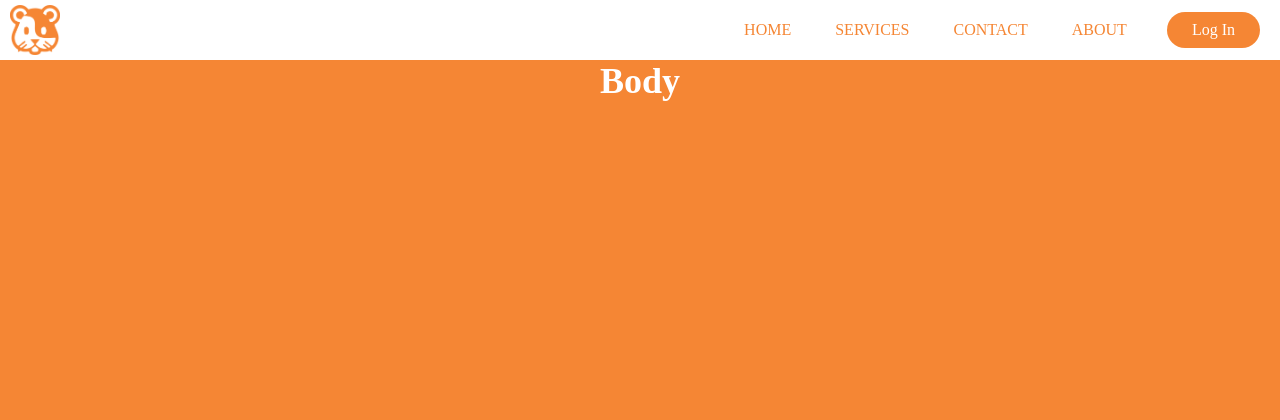
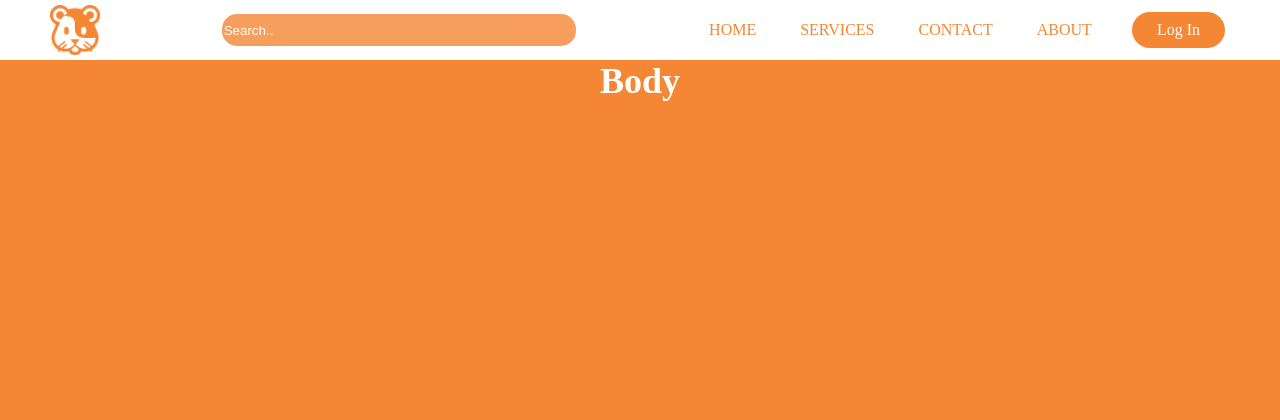
Before and after one commit to ultrx/Hamster-Project, a PHP site: page /home.html in a window 1280 px wide. Shown: the top 420 px of the page. Run offline with PHP 8.4, Linux system fonts and the light colour scheme.

Commit message:
version 1.1.8 - commit

```diff
--- a/hTML-CSS/home.css
+++ b/hTML-CSS/home.css
@@ -29,7 +29,7 @@ header{
 	height: 50px;
 	width: 50px;
 	margin-right: auto;
-	margin-left: 5px;
+	margin-left: 25px;
 	margin-top: 5px;
 	margin-bottom: 15px;
 }
@@ -62,11 +62,30 @@ header{
 	transition: all 0.3s ease 0s;
 	margin: 20px;
 	color: white;
+	margin-right: 55px;
+	outline: none;
 }
 .contact-btn:hover{
 	background-color: white;
 	color:  #f58634;
 	border: #f58634 1px solid;
+}
+.searchbar {
+	margin: auto;
+	width: 100%;
+	max-width: 350px;
+	float: left;
+	background-color: #f58634;
+	border: none;
+	height: 30px;
+	outline: none;
+	color: white;
+	background: linear-gradient(#f58634, #f58634);
+	opacity: 0.8;
+	border-radius: 15px;
+}
+::placeholder{
+	color: white;
 }
 
 
--- a/hTML-CSS/home.html
+++ b/hTML-CSS/home.html
@@ -12,6 +12,7 @@
     <div class="divHeader">
         <header>
             <a href="home.html" class="logo"><img class="logo" src="images/logo1.png" onmouseover="this.src='images/hover2.png'" onmouseout="this.src='images/logo1.png'"/></a>
+            <input class="searchbar" type="text" placeholder="Search..">
             <nav>
                 <ul class="nav_links">
                     <li><a href="home.html">HOME</a></li>
--- a/hTML-CSS/login-form.html
+++ b/hTML-CSS/login-form.html
@@ -12,6 +12,7 @@
     <div class="divHeader">
         <header>
             <a href="home.html" class="logo"><img class="logo" src="images/logo1.png" onmouseover="this.src='images/hover2.png'" onmouseout="this.src='images/logo1.png'"/></a>
+            <input class="searchbar" type="text" placeholder="Search..">
             <nav>
                 <ul class="nav_links">
                     <li><a href="home.html">HOME</a></li>
```
Also changed, not shown: hTML-CSS/login-form.css (+20 -2 lines).
